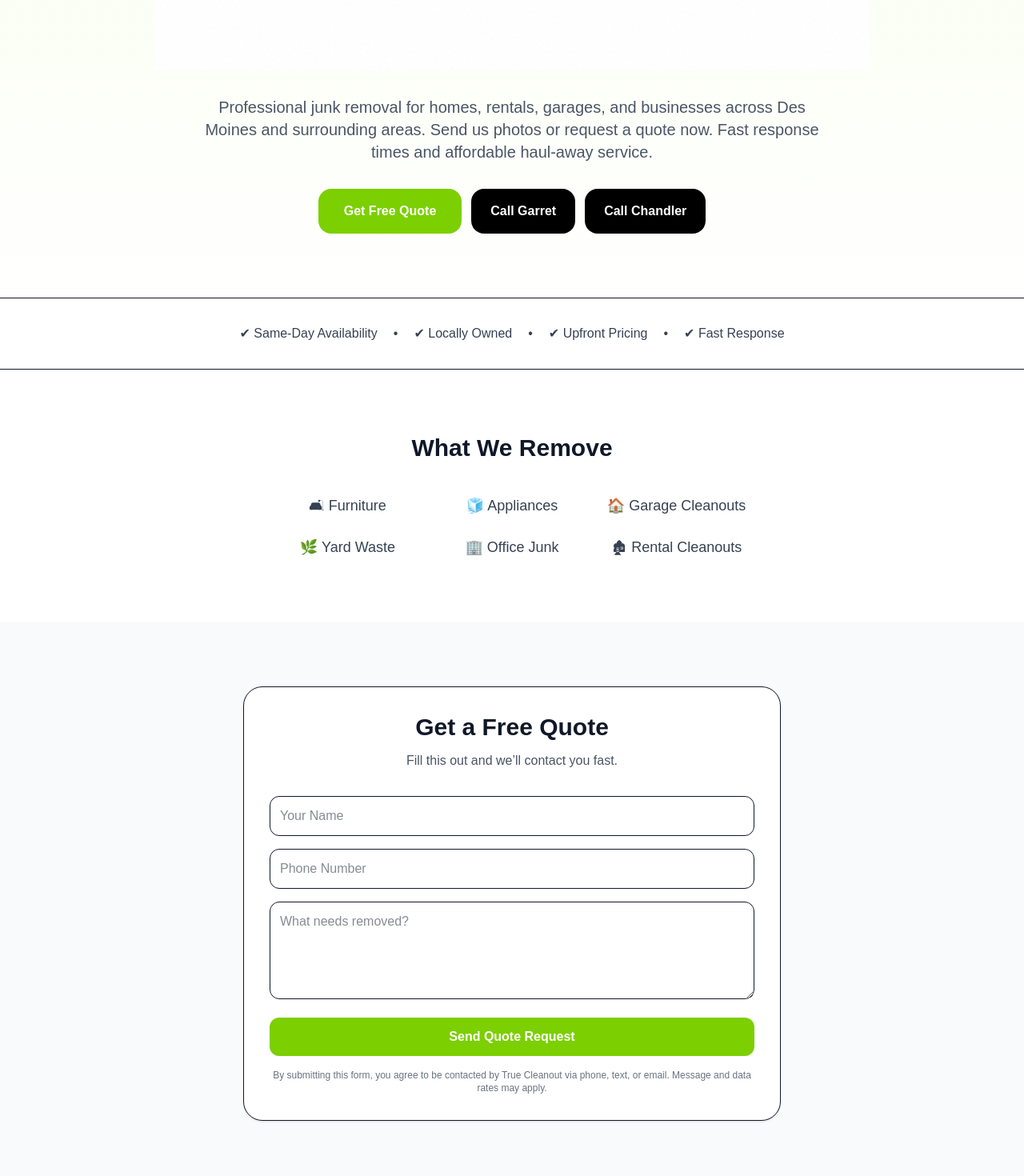
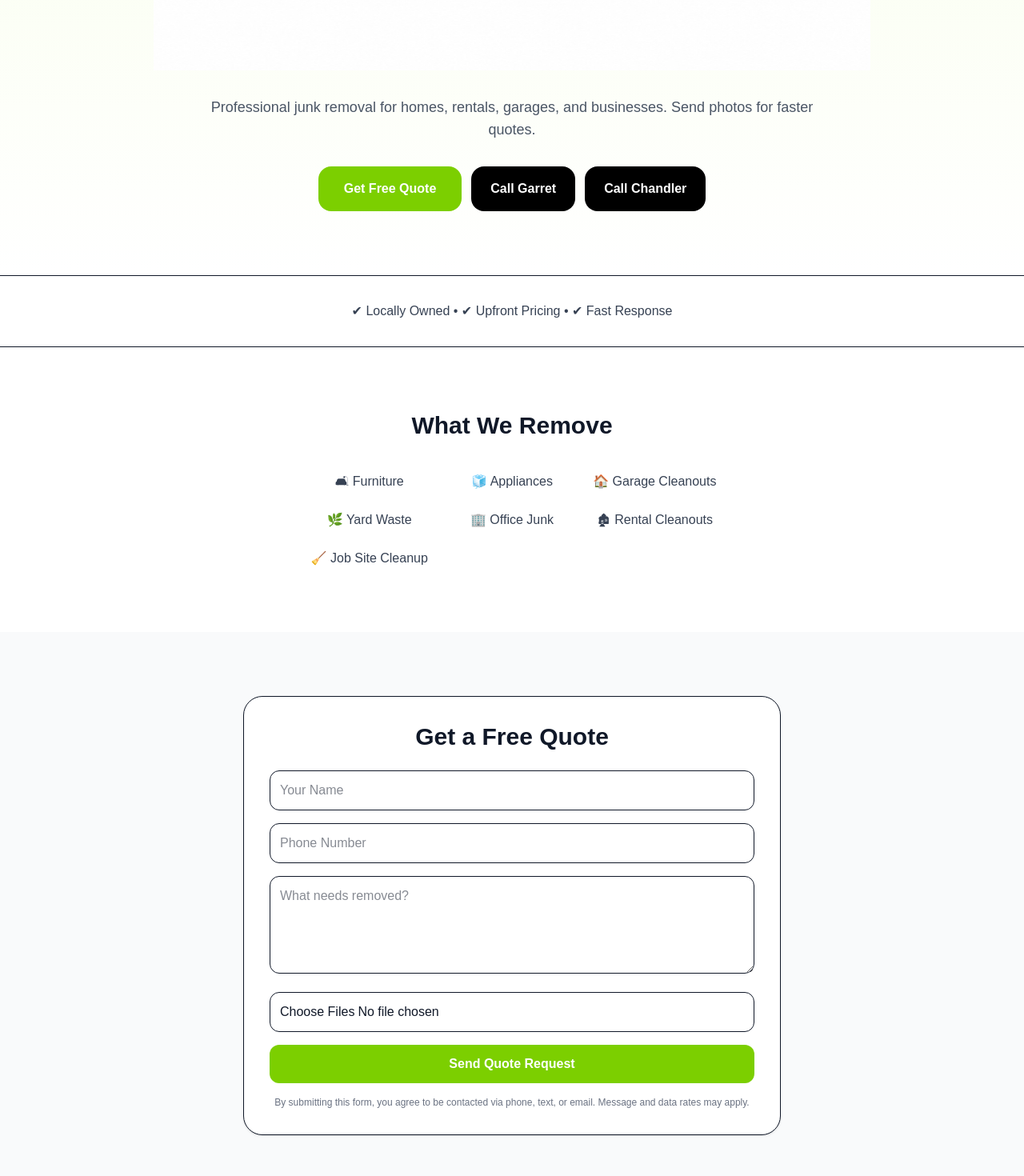
Before and after one commit to garretheinen/true-cleanup, a Next.js app: page / in a window 1280 px wide. Shown: the part 480-1950 px from the top of the page at 80% size. Built offline with nearby package versions, Linux system fonts and the light colour scheme.

Commit message:
Update services and trust bar

```diff
--- a/app/api/quote/route.ts
+++ b/app/api/quote/route.ts
@@ -2,25 +2,27 @@ import nodemailer from "nodemailer";
 
 export async function POST(req: Request) {
   try {
-    const body = await req.json();
+    const formData = await req.formData();
 
-    // ✅ SEND TO EXCEL (ZAPIER WEBHOOK)
-    try {
+    const name = formData.get("name") as string;
+    const phone = formData.get("phone") as string;
+    const message = formData.get("message") as string;
+
+    const files = formData.getAll("photos") as File[];
+
+    // ✅ SEND TO ZAPIER
     await fetch("https://hooks.zapier.com/hooks/catch/27410295/uvkz23u/", {
       method: "POST",
       headers: {
         "Content-Type": "application/json",
       },
       body: JSON.stringify({
-          name: body.name,
-          phone: body.phone,
-          message: body.message,
+        name,
+        phone,
+        message,
         time: new Date().toISOString(),
       }),
     });
-    } catch (err) {
-      console.log("Webhook failed:", err);
-    }
 
     // ✅ EMAIL SETUP
     const transporter = nodemailer.createTransport({
@@ -31,21 +33,30 @@ export async function POST(req: Request) {
       },
     });
 
+    // ✅ ATTACH FILES
+    const attachments = await Promise.all(
+      files.map(async (file) => ({
+        filename: file.name,
+        content: Buffer.from(await file.arrayBuffer()),
+      }))
+    );
+
     await transporter.sendMail({
       from: process.env.EMAIL_USER,
       to: process.env.EMAIL_USER,
       subject: "New Junk Removal Lead",
       text: `
-Name: ${body.name}
-Phone: ${body.phone}
-Message: ${body.message}
+Name: ${name}
+Phone: ${phone}
+Message: ${message}
       `,
+      attachments,
     });
 
     return Response.json({ success: true });
 
   } catch (error) {
-    console.error("API ERROR:", error);
+    console.error(error);
     return new Response("Failed", { status: 500 });
   }
 }
--- a/app/page.tsx
+++ b/app/page.tsx
@@ -10,18 +10,27 @@ export default function Home() {
     message: "",
   });
 
+  const [files, setFiles] = useState<FileList | null>(null);
   const [loading, setLoading] = useState(false);
   const [submitted, setSubmitted] = useState(false);
 
   const handleSubmit = async () => {
     setLoading(true);
 
+    const formData = new FormData();
+    formData.append("name", form.name);
+    formData.append("phone", form.phone);
+    formData.append("message", form.message);
+
+    if (files) {
+      Array.from(files).forEach((file) => {
+        formData.append("photos", file);
+      });
+    }
+
     const res = await fetch("/api/quote", {
       method: "POST",
-      headers: {
-        "Content-Type": "application/json",
-      },
-      body: JSON.stringify(form),
+      body: formData,
     });
 
     setLoading(false);
@@ -29,6 +38,7 @@ export default function Home() {
     if (res.ok) {
       setSubmitted(true);
       setForm({ name: "", phone: "", message: "" });
+      setFiles(null);
     } else {
       alert("Something went wrong.");
     }
@@ -50,14 +60,11 @@ export default function Home() {
             width={900}
             height={220}
             className="w-full max-w-4xl h-auto"
-            priority
           />
         </div>
 
-        <p className="text-lg md:text-xl text-gray-600 max-w-3xl mx-auto mb-8">
-          Professional junk removal for homes, rentals, garages, and businesses
-          across Des Moines and surrounding areas. Send us photos or request a
-          quote now. Fast response times and affordable haul-away service.
+        <p className="text-lg text-gray-600 max-w-3xl mx-auto mb-8">
+          Professional junk removal for homes, rentals, garages, and businesses. Send photos for faster quotes.
         </p>
 
         <div className="flex flex-wrap justify-center gap-3">
@@ -85,64 +92,47 @@ export default function Home() {
       </section>
 
       {/* TRUST BAR */}
-      <section className="px-6 py-8 text-center border-y bg-white">
-        <div className="max-w-5xl mx-auto text-sm md:text-base font-medium text-gray-700 flex flex-wrap justify-center gap-3 md:gap-5">
-          <span>✔ Same-Day Availability</span>
-          <span>•</span>
-          <span>✔ Locally Owned</span>
-          <span>•</span>
-          <span>✔ Upfront Pricing</span>
-          <span>•</span>
-          <span>✔ Fast Response</span>
+      <section className="px-6 py-8 text-center border-y">
+        <div className="flex flex-wrap justify-center gap-3 text-gray-700">
+          ✔ Locally Owned • ✔ Upfront Pricing • ✔ Fast Response
         </div>
       </section>
 
       {/* WHAT WE REMOVE */}
-      <section className="px-6 py-20 max-w-6xl mx-auto">
-        <h2 className="text-3xl font-bold text-center mb-10">
-          What We Remove
-        </h2>
+      <section className="px-6 py-20 max-w-6xl mx-auto text-center">
+        <h2 className="text-3xl font-bold mb-10">What We Remove</h2>
 
-        <div className="max-w-4xl mx-auto grid grid-cols-2 md:grid-cols-3 gap-y-6 gap-x-8 text-center text-base md:text-lg text-gray-700">
+        <div className="grid grid-cols-2 md:grid-cols-3 gap-6 text-gray-700">
           <div>🛋 Furniture</div>
           <div>🧊 Appliances</div>
           <div>🏠 Garage Cleanouts</div>
           <div>🌿 Yard Waste</div>
           <div>🏢 Office Junk</div>
           <div>🏚 Rental Cleanouts</div>
+          <div>🧹 Job Site Cleanup</div>
         </div>
       </section>
 
       {/* QUOTE FORM */}
-      <section id="quote" className="px-6 py-20 bg-gray-50">
+      <section id="quote" className="px-6 py-20 bg-gray-50 flex-grow">
         <div className="max-w-2xl mx-auto bg-white border rounded-3xl p-8 shadow-sm">
-          <h2 className="text-3xl font-bold text-center mb-3">
+
+          <h2 className="text-3xl font-bold text-center mb-6">
             Get a Free Quote
           </h2>
 
-          <p className="text-center text-gray-600 mb-8">
-            Fill this out and we’ll contact you fast.
-          </p>
-
           {submitted ? (
-            <div className="bg-lime-50 border border-lime-200 rounded-2xl p-6 text-center">
-              <div className="text-3xl mb-2">✅</div>
-              <h3 className="text-xl font-bold text-lime-600 mb-2">
-                Quote Submitted!
-              </h3>
-              <p className="text-gray-600">
-                We’ll contact you shortly.
-              </p>
+            <div className="text-center text-lime-600 font-semibold">
+              ✅ Quote submitted! We’ll contact you shortly.
             </div>
           ) : (
             <div className="space-y-4">
+
               <input
                 type="text"
                 placeholder="Your Name"
                 value={form.name}
-                onChange={(e) =>
-                  setForm({ ...form, name: e.target.value })
-                }
+                onChange={(e) => setForm({ ...form, name: e.target.value })}
                 className="w-full border p-3 rounded-xl"
               />
 
@@ -150,19 +140,24 @@ export default function Home() {
                 type="tel"
                 placeholder="Phone Number"
                 value={form.phone}
-                onChange={(e) =>
-                  setForm({ ...form, phone: e.target.value })
-                }
+                onChange={(e) => setForm({ ...form, phone: e.target.value })}
                 className="w-full border p-3 rounded-xl"
               />
 
               <textarea
                 placeholder="What needs removed?"
                 value={form.message}
-                onChange={(e) =>
-                  setForm({ ...form, message: e.target.value })
-                }
+                onChange={(e) => setForm({ ...form, message: e.target.value })}
                 rows={4}
+                className="w-full border p-3 rounded-xl"
+              />
+
+              {/* PHOTO UPLOAD */}
+              <input
+                type="file"
+                multiple
+                accept="image/*"
+                onChange={(e) => setFiles(e.target.files)}
                 className="w-full border p-3 rounded-xl"
               />
 
@@ -174,10 +169,10 @@ export default function Home() {
                 {loading ? "Sending..." : "Send Quote Request"}
               </button>
 
-              {/* SMS CONSENT */}
               <p className="text-xs text-gray-500 text-center">
-                By submitting this form, you agree to be contacted by True Cleanout via phone, text, or email. Message and data rates may apply.
+                By submitting this form, you agree to be contacted via phone, text, or email. Message and data rates may apply.
               </p>
+
             </div>
           )}
         </div>
```
Lines whose indentation alone changed are shown as unchanged.
